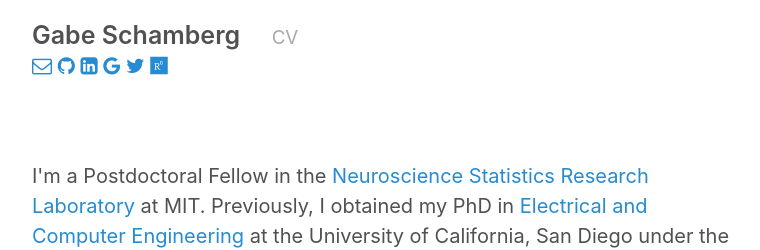
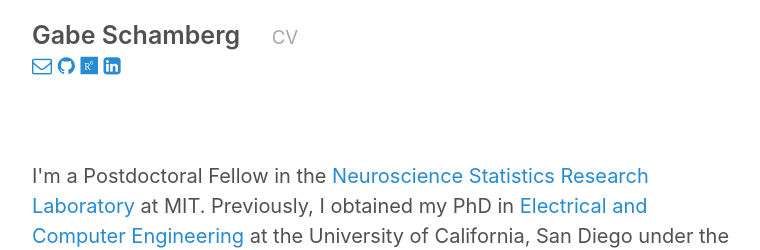
Before and after one commit to gabeschamberg/gabeschamberg.github.io, a Jekyll site: the page built from index.html, in a window 1280 px wide. Shown: the top 250 px of the page, without its empty margins (258-1018 px from the left). Built offline with Jekyll 4.4.1, drawn with Linux system fonts in a browser that asks for light colours; nearby versions of some CDN libraries; the list of posts is cut into pages by our own code; a style sheet for code colours, icons or effects is not loaded.

Commit message:
minor updates

```diff
--- a/_config.yml
+++ b/_config.yml
@@ -5,7 +5,7 @@
 title:               Gabe Schamberg
 url:                 http://gabeschamberg.github.io
 paginate:            1
-baseurl:             ""
+#baseurl:             ""
 
 # Assets
 #
--- a/_layouts/default.html
+++ b/_layouts/default.html
@@ -1,6 +1,7 @@
 <!DOCTYPE html>
 <html lang="en">
 <link rel="stylesheet" href="https://use.fontawesome.com/releases/v5.8.2/css/all.css" integrity="sha384-oS3vJWv+0UjzBfQzYUhtDYW+Pj2yciDJxpsK1OYPAYjqT085Qq/1cq5FLXAZQ7Ay" crossorigin="anonymous">
+<link rel="stylesheet" href="https://cdn.rawgit.com/jpswalsh/academicons/master/css/academicons.min.css">
 
 
   {% include head.html %}
@@ -22,9 +23,24 @@
                 <i class="fa fa-envelope-o"></i>
               </span>
           </a>
+          <a href="https://scholar.google.com/citations?user=-BWbd8sAAAAJ&hl=en" style="text-decoration: none">
+              <span>
+                <i class="ai ai-google-scholar"></i>
+              </span>
+          </a>
           <a href="https://github.com/gabeschamberg" style="text-decoration: none">
               <span>
                 <i class="fa fa-github"></i>
+              </span>
+          </a>
+          <!--<a href="https://twitter.com/GabeSchamberg" style="text-decoration: none">
+              <span>
+                <i class="fa fa-twitter"></i>
+              </span>
+          </a>-->
+          <a href="https://www.researchgate.net/profile/Gabriel_Schamberg" style="text-decoration: none">
+              <span>
+                <i class="fab fa-researchgate"></i>
               </span>
           </a>
           <a href="https://www.linkedin.com/in/gabe-schamberg-710a2638" style="text-decoration: none">
@@ -32,22 +48,6 @@
                 <i class="fa fa-linkedin-square"></i>
               </span>
           </a>
-          <a href="https://scholar.google.com/citations?user=-BWbd8sAAAAJ&hl=en" style="text-decoration: none">
-              <span>
-                <i class="fa fa-google"></i>
-              </span>
-          </a>
-          <a href="https://twitter.com/GabeSchamberg" style="text-decoration: none">
-              <span>
-                <i class="fa fa-twitter"></i>
-              </span>
-          </a>
-          <a href="https://www.researchgate.net/profile/Gabriel_Schamberg" style="text-decoration: none">
-              <span>
-                <i class="fab fa-researchgate"></i>
-              </span>
-          </a>
-
           <!--<a href="http://www.gabes.bandcamp.com" style="text-decoration: none">
               <span>
                 <i class="fa fa-bandcamp"></i>
```
Also changed, not shown: public/favicon.ico.
